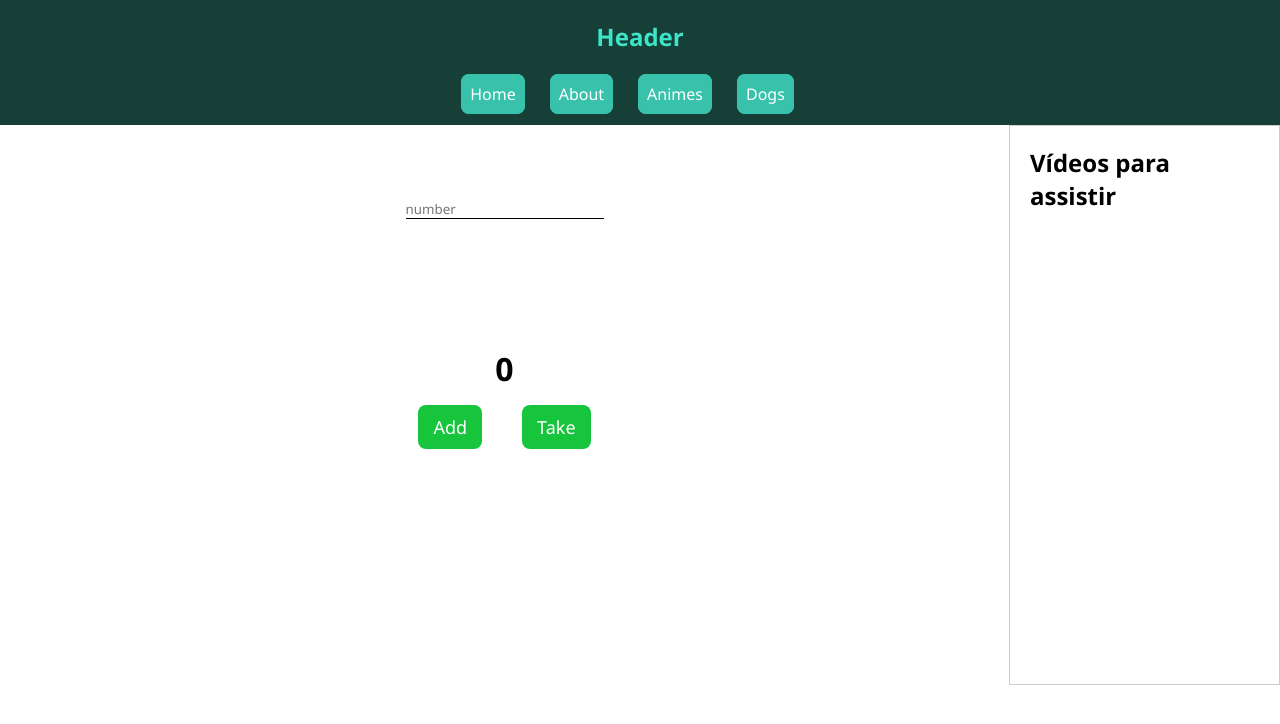
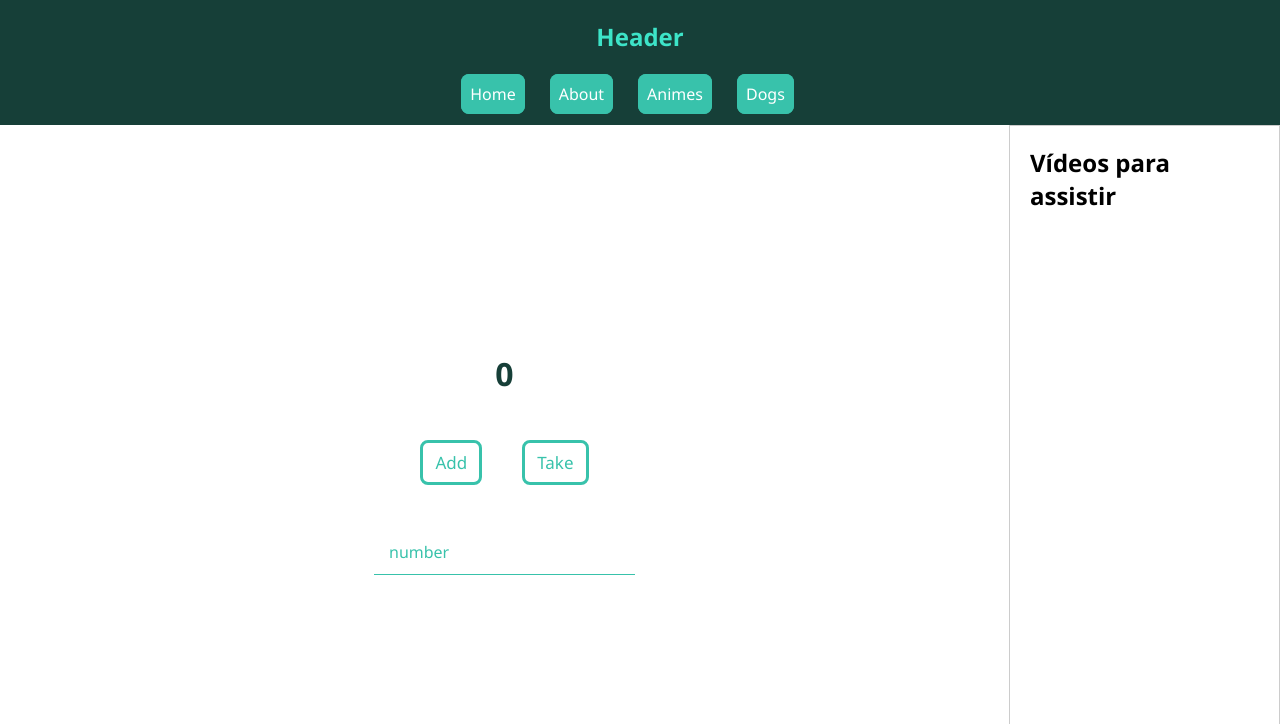
Before and after one commit to Juniordell/Learn-Redux, a React (Create React App) app: page / in a window 1280 px wide. Shown: the top 724 px of the page. Built offline with nearby package versions, Linux system fonts and the light colour scheme; no server answers.

Commit message:
update the main component

```diff
--- a/src/components/Main/index.jsx
+++ b/src/components/Main/index.jsx
@@ -18,14 +18,14 @@ const buttonVariants = {
 const Main = ({ add, dispatch }) => {
   const [number, setNumber] = useState(0)
 
-  function addAction(module, lesson) {
+  function addAction() {
     return {
       type: 'ADD',
       payload: number,
     }
   }
 
-  function takeAction(module, lesson) {
+  function takeAction() {
     return {
       type: 'TAKE',
       payload: number,
@@ -35,18 +35,13 @@ const Main = ({ add, dispatch }) => {
   return (
     <div className='container'>
       <div className='content'>
-        <input
-          type='number'
-          placeholder='number'
-          onChange={(e) => setNumber(e.target.value)}
-        />
         <h1>{add.value}</h1>
         <div>
           <motion.button
             variants={buttonVariants}
             whileHover='hover'
             className='fun-btn'
-            onClick={() => dispatch(addAction(add, addAction))}
+            onClick={() => dispatch(addAction())}
           >
             Add
           </motion.button>
@@ -54,11 +49,17 @@ const Main = ({ add, dispatch }) => {
             variants={buttonVariants}
             whileHover='hover'
             className='fun-btn'
-            onClick={() => dispatch(takeAction(add, takeAction))}
+            onClick={() => dispatch(takeAction())}
           >
             Take
           </motion.button>
         </div>
+
+        <input
+          type='number'
+          placeholder='number'
+          onChange={(e) => setNumber(e.target.value)}
+        />
       </div>
       <Sidebar />
     </div>
--- a/src/components/Main/styles.css
+++ b/src/components/Main/styles.css
@@ -1,6 +1,7 @@
 .container {
   display: flex;
-  height: 70vh;
+  justify-content: space-between;
+  height: calc(100vh - 123px);
   width: 100%;
 }
 
@@ -12,22 +13,50 @@
   justify-content: center;
 }
 
+.content h1 {
+  color: rgb(22, 63, 56);
+  margin-bottom: 30px;
+}
+
 .content input {
   border: none;
-  border-bottom: 1px solid;
   outline: none;
-  position: absolute;
-  top: 200px;
+  margin-top: 30px;
+  padding: 11px 15px;
+  background: white;
+  border-bottom: 1px solid rgb(56, 194, 171);
+  color: rgb(22, 63, 56);
+  font-size: 16px;
+}
+
+.content input::placeholder {
+  color: rgb(56, 194, 171);
 }
 
 .fun-btn {
-  padding: 10px 15px;
+  padding: 8px 12px;
   border-radius: 8px;
-  border: none;
-  background: rgb(22, 197, 60);
-  color: white;
+  background: white;
+  border: 3px solid rgb(56, 194, 171);
+  color: rgb(56, 194, 171);
   margin: 15px 20px;
   cursor: pointer;
   outline: none;
-  font-size: 18px;
+  font-size: 17px;
 }
+
+.fun-btn:hover {
+  animation: changeBg 1s infinite alternate;
+}
+
+@keyframes changeBg {
+  0% {
+    background: white;
+    color: rgb(56, 194, 171);
+  }
+
+  100% {
+    background: rgb(56, 194, 171);
+    color: white;
+  }
+}
```
